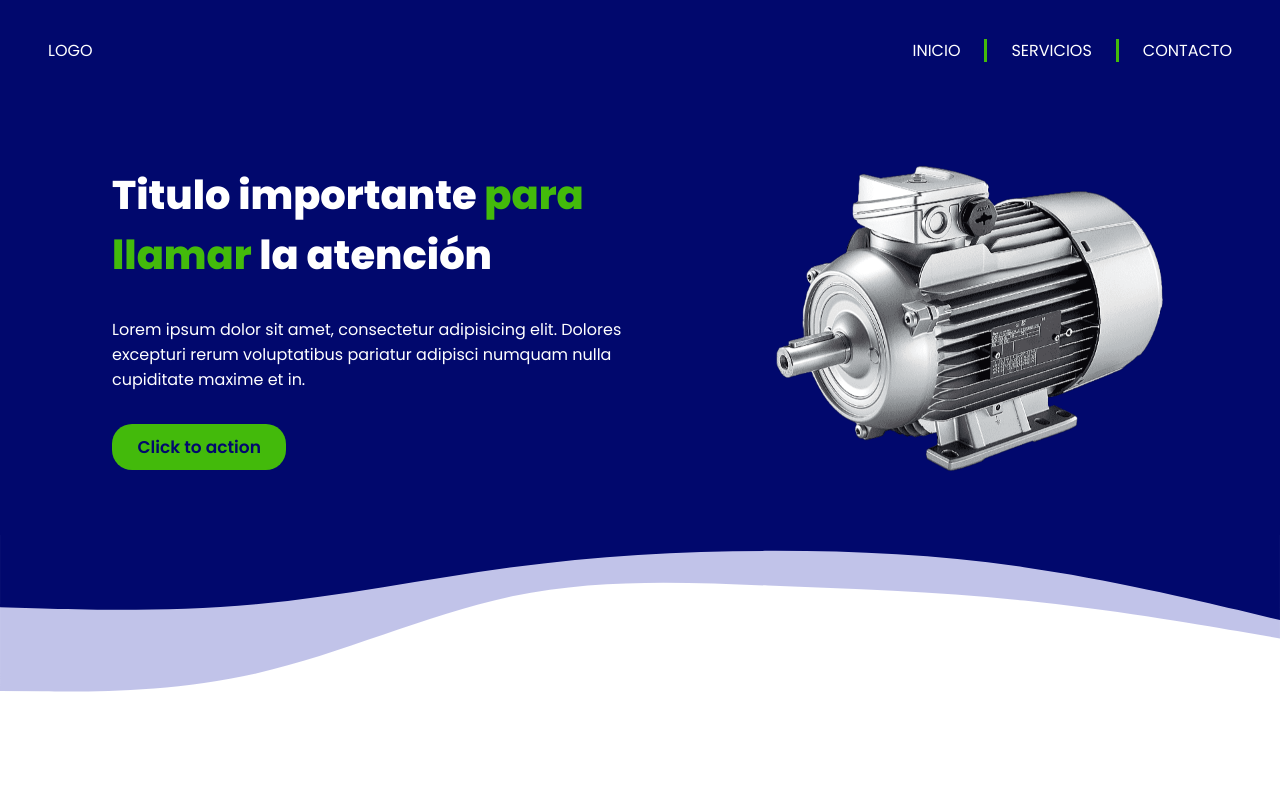
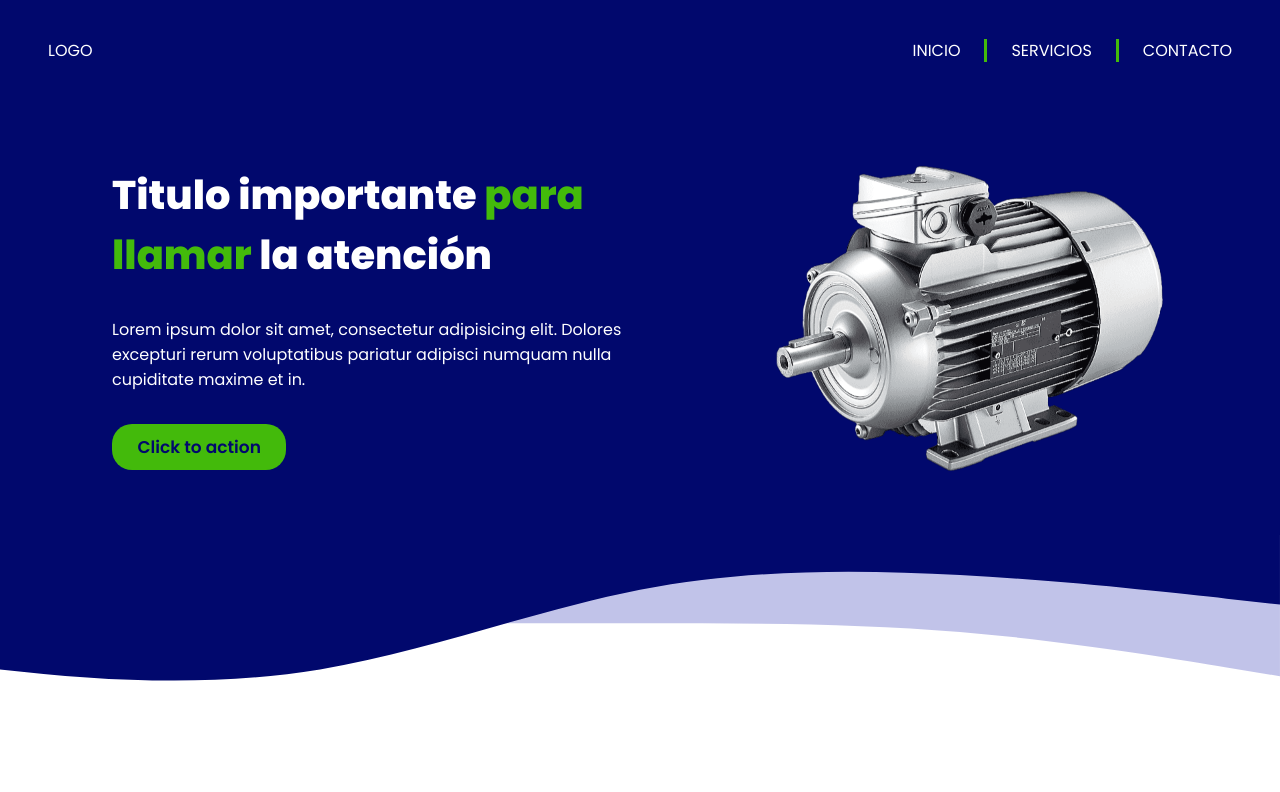
Before and after one commit to cpinopacheco/quantum-motores-official, a React (Vite) app: page / in a window 1280 px wide. Shown: the top 792 px of the page. Built offline with nearby package versions, Linux system fonts and the light colour scheme.

Commit message:
header banner wave was changed

```diff
--- a/src/components/banner/Banner.jsx
+++ b/src/components/banner/Banner.jsx
@@ -82,4 +82,5 @@
 
 const DoubleWaveImg = styled.img`
   width: 100%;
+  margin-top: -1px;
 `;
```
Also changed, not shown: src/components/banner/assets/double-wave.svg.
